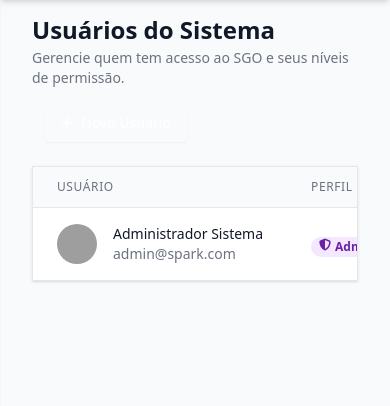
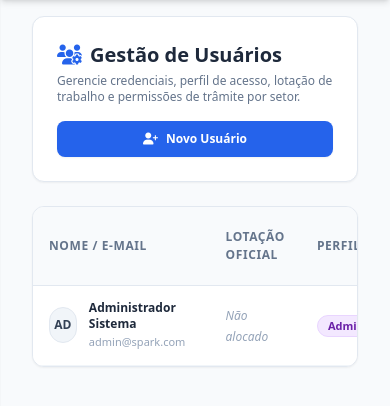
Before and after one commit to oldboy465/sgo, a Flask app: page /admin/usuarios in a window 390 px wide. Shown: the part 64-470 px from the top of the page. Run offline with Flask 3, Linux system fonts and the light colour scheme; a user stored in the database is signed in; some libraries are stand-ins or nearby versions; grey boxes are pictures that could not be loaded.

Commit message:
Initial commit

```diff
--- a/app/templates/admin/users_list.html
+++ b/app/templates/admin/users_list.html
@@ -1,87 +1,96 @@
-{% extends "base/base.html" %}
+{% extends "base.html" %}
 
-{% block title %}Gerenciar Usuários - SGO{% endblock %}
+{% block title %}Gestão de Usuários{% endblock %}
 
 {% block content %}
-<div class="max-w-7xl mx-auto">
-
-    <div class="md:flex md:items-center md:justify-between mb-6">
-        <div class="flex-1 min-w-0">
-            <h2 class="text-2xl font-bold leading-7 text-gray-900 sm:text-3xl sm:truncate">
-                Usuários do Sistema
-            </h2>
-            <p class="mt-1 text-sm text-gray-500">
-                Gerencie quem tem acesso ao SGO e seus níveis de permissão.
-            </p>
+<div class="max-w-7xl mx-auto space-y-6">
+    <!-- Cabeçalho e Ações Principais -->
+    <div class="flex flex-col sm:flex-row sm:items-center sm:justify-between gap-4 bg-white p-6 rounded-xl border border-slate-200 shadow-sm">
+        <div>
+            <h1 class="text-xl font-bold text-slate-800 flex items-center gap-2">
+                <i class="fa-solid fa-users-gear text-blue-600"></i> Gestão de Usuários
+            </h1>
+            <p class="text-xs text-slate-500 mt-1">Gerencie credenciais, perfil de acesso, lotação de trabalho e permissões de trâmite por setor.</p>
         </div>
-        <div class="mt-4 flex md:mt-0 md:ml-4">
-            <a href="{{ url_for('admin.user_create') }}" class="ml-3 inline-flex items-center px-4 py-2 border border-transparent rounded-md shadow-sm text-sm font-medium text-white bg-brand-600 hover:bg-brand-700 focus:outline-none focus:ring-2 focus:ring-offset-2 focus:ring-brand-500">
-                <i class="fas fa-plus mr-2"></i> Novo Usuário
-            </a>
-        </div>
+        <a href="{{ url_for('admin.user_create') }}" class="inline-flex items-center justify-center gap-2 px-4 py-2.5 bg-blue-600 hover:bg-blue-700 text-white font-semibold text-xs rounded-lg transition-colors shadow-sm">
+            <i class="fa-solid fa-user-plus"></i> Novo Usuário
+        </a>
     </div>
 
-    <div class="bg-white shadow overflow-hidden sm:rounded-lg border border-gray-200">
-        <div class="overflow-x-auto">
-            <table class="min-w-full divide-y divide-gray-200">
-                <thead class="bg-gray-50">
+    <!-- Tabela de Usuários Estilizada com Tailwind CSS -->
+    <div class="bg-white rounded-xl border border-slate-200 shadow-sm overflow-hidden">
+        <div class="table-responsive">
+            <table class="table-tailwind">
+                <thead>
                     <tr>
-                        <th scope="col" class="px-6 py-3 text-left text-xs font-medium text-gray-500 uppercase tracking-wider">Usuário</th>
-                        <th scope="col" class="px-6 py-3 text-left text-xs font-medium text-gray-500 uppercase tracking-wider">Perfil</th>
-                        <th scope="col" class="px-6 py-3 text-left text-xs font-medium text-gray-500 uppercase tracking-wider">Status</th>
-                        <th scope="col" class="px-6 py-3 text-left text-xs font-medium text-gray-500 uppercase tracking-wider">Cadastro</th>
-                        <th scope="col" class="relative px-6 py-3"><span class="sr-only">Ações</span></th>
+                        <th>Nome / E-mail</th>
+                        <th>Lotação Oficial</th>
+                        <th>Perfil</th>
+                        <th>Setores de Trâmite</th>
+                        <th>Status</th>
+                        <th class="text-right">Ações</th>
                     </tr>
                 </thead>
-                <tbody class="bg-white divide-y divide-gray-200">
+                <tbody class="divide-y divide-slate-100">
                     {% for user in users.items %}
-                    <tr class="hover:bg-gray-50 transition-colors">
-                        <td class="px-6 py-4 whitespace-nowrap">
-                            <div class="flex items-center">
-                                <div class="flex-shrink-0 h-10 w-10">
-                                    <img class="h-10 w-10 rounded-full object-cover" src="https://ui-avatars.com/api/?name={{ user.nome }}&background=random" alt="">
+                    <tr class="hover:bg-slate-50/80 transition-colors">
+                        <td>
+                            <div class="flex items-center gap-3">
+                                <div class="w-9 h-9 rounded-full bg-slate-100 text-slate-700 font-bold flex items-center justify-center text-xs uppercase border border-slate-200">
+                                    {{ user.nome[:2] }}
                                 </div>
-                                <div class="ml-4">
-                                    <div class="text-sm font-medium text-gray-900">{{ user.nome }}</div>
-                                    <div class="text-sm text-gray-500">{{ user.email }}</div>
+                                <div>
+                                    <span class="font-semibold text-xs text-slate-800 block">{{ user.nome }}</span>
+                                    <span class="text-[11px] text-slate-400 block mt-0.5">{{ user.email }}</span>
                                 </div>
                             </div>
                         </td>
-
-                        <td class="px-6 py-4 whitespace-nowrap">
-                            {% if user.perfil == 'Administrador' %}
-                                <span class="px-2 inline-flex text-xs leading-5 font-semibold rounded-full bg-purple-100 text-purple-800">
-                                    <i class="fas fa-shield-alt mr-1 mt-0.5"></i> Admin
+                        <td>
+                            {% if user.lotacao_trabalho %}
+                                <span class="inline-flex items-center gap-1.5 px-2.5 py-1 rounded-md text-xs font-semibold bg-slate-100 text-slate-700 border border-slate-200">
+                                    <i class="fa-solid fa-building text-slate-400 text-[10px]"></i>
+                                    {{ user.lotacao_trabalho.sigla }}
                                 </span>
                             {% else %}
-                                <span class="px-2 inline-flex text-xs leading-5 font-semibold rounded-full bg-blue-100 text-blue-800">
-                                    Usuário
+                                <span class="text-xs text-slate-400 italic">Não alocado</span>
+                            {% endif %}
+                        </td>
+                        <td>
+                            <span class="inline-block px-2.5 py-0.5 rounded-full text-[11px] font-bold {% if user.perfil == 'Administrador' %}bg-purple-100 text-purple-800 border border-purple-200{% else %}bg-blue-100 text-blue-800 border border-blue-200{% endif %}">
+                                {{ user.perfil }}
+                            </span>
+                        </td>
+                        <td>
+                            <div class="flex flex-wrap gap-1 max-w-xs">
+                                {% for s in user.setores_permitidos %}
+                                    <span class="text-[10px] bg-slate-100 text-slate-600 border border-slate-200 px-1.5 py-0.5 rounded font-mono">
+                                        {{ s.sigla }}
+                                    </span>
+                                {% else %}
+                                    <span class="text-xs text-slate-400 italic">Nenhum setor atrelado</span>
+                                {% endfor %}
+                            </div>
+                        </td>
+                        <td>
+                            {% if user.ativo %}
+                                <span class="inline-flex items-center gap-1.5 text-xs font-semibold text-emerald-700 bg-emerald-50 border border-emerald-200 px-2.5 py-0.5 rounded-full">
+                                    <span class="w-1.5 h-1.5 rounded-full bg-emerald-500"></span> Ativo
+                                </span>
+                            {% else %}
+                                <span class="inline-flex items-center gap-1.5 text-xs font-semibold text-rose-700 bg-rose-50 border border-rose-200 px-2.5 py-0.5 rounded-full">
+                                    <span class="w-1.5 h-1.5 rounded-full bg-rose-500"></span> Inativo
                                 </span>
                             {% endif %}
                         </td>
-
-                        <td class="px-6 py-4 whitespace-nowrap">
-                            {% if user.ativo %}
-                                <span class="px-2 inline-flex text-xs leading-5 font-semibold rounded-full bg-green-100 text-green-800">Ativo</span>
-                            {% else %}
-                                <span class="px-2 inline-flex text-xs leading-5 font-semibold rounded-full bg-red-100 text-red-800">Inativo</span>
-                            {% endif %}
-                        </td>
-
-                        <td class="px-6 py-4 whitespace-nowrap text-sm text-gray-500">
-                            {{ user.created_at.strftime('%d/%m/%Y') }}
-                        </td>
-
-                        <td class="px-6 py-4 whitespace-nowrap text-right text-sm font-medium">
-                            <div class="flex items-center justify-end space-x-3">
-                                <a href="{{ url_for('admin.user_edit', id=user.id) }}" class="text-indigo-600 hover:text-indigo-900" title="Editar">
-                                    <i class="fas fa-edit"></i>
+                        <td class="text-right">
+                            <div class="flex items-center justify-end gap-2">
+                                <a href="{{ url_for('admin.user_edit', id=user.id) }}" class="p-1.5 text-slate-500 hover:text-blue-600 hover:bg-slate-100 rounded-lg transition-colors" title="Editar Usuário">
+                                    <i class="fa-solid fa-pen-to-square text-sm"></i>
                                 </a>
-
-                                {% if current_user.id != user.id %}
-                                <form action="{{ url_for('admin.user_delete', id=user.id) }}" method="POST" onsubmit="return confirm('Tem certeza que deseja excluir este usuário? Esta ação não pode ser desfeita.');" class="inline">
-                                    <button type="submit" class="text-red-600 hover:text-red-900 bg-transparent border-0 p-0 cursor-pointer" title="Excluir">
-                                        <i class="fas fa-trash"></i>
+                                {% if user.id != current_user.id %}
+                                <form action="{{ url_for('admin.user_delete', id=user.id) }}" method="POST" onsubmit="return confirm('Tem certeza que deseja excluir o usuário {{ user.nome }}?');" class="inline">
+                                    <button type="submit" class="p-1.5 text-slate-500 hover:text-rose-600 hover:bg-rose-50 rounded-lg transition-colors" title="Excluir Usuário">
+                                        <i class="fa-solid fa-trash-can text-sm"></i>
                                     </button>
                                 </form>
                                 {% endif %}
@@ -90,43 +99,24 @@
                     </tr>
                     {% else %}
                     <tr>
-                        <td colspan="5" class="px-6 py-12 text-center text-gray-500">
-                            <i class="fas fa-users text-4xl mb-3 text-gray-300"></i>
-                            <p>Nenhum usuário encontrado.</p>
-                        </td>
+                        <td colspan="6" class="text-center py-8 text-slate-400 text-xs">Nenhum usuário cadastrado até o momento.</td>
                     </tr>
                     {% endfor %}
                 </tbody>
             </table>
         </div>
 
+        <!-- Paginação -->
         {% if users.pages > 1 %}
-        <div class="bg-white px-4 py-3 border-t border-gray-200 flex items-center justify-between sm:px-6">
-            <div class="flex-1 flex justify-between sm:hidden">
-                <a href="{{ url_for('admin.users_list', page=users.prev_num) if users.has_prev else '#' }}" class="relative inline-flex items-center px-4 py-2 border border-gray-300 text-sm font-medium rounded-md text-gray-700 bg-white hover:bg-gray-50">Anterior</a>
-                <a href="{{ url_for('admin.users_list', page=users.next_num) if users.has_next else '#' }}" class="ml-3 relative inline-flex items-center px-4 py-2 border border-gray-300 text-sm font-medium rounded-md text-gray-700 bg-white hover:bg-gray-50">Próximo</a>
-            </div>
-            <div class="hidden sm:flex-1 sm:flex sm:items-center sm:justify-between">
-                <div>
-                    <p class="text-sm text-gray-700">
-                        Mostrando <span class="font-medium">{{ users.page }}</span> de <span class="font-medium">{{ users.pages }}</span> páginas.
-                    </p>
-                </div>
-                <div>
-                    <nav class="relative z-0 inline-flex rounded-md shadow-sm -space-x-px" aria-label="Pagination">
-                        {% for page_num in users.iter_pages() %}
-                            {% if page_num %}
-                                {% if users.page == page_num %}
-                                    <span class="relative inline-flex items-center px-4 py-2 border border-brand-500 bg-brand-50 text-sm font-medium text-brand-600">{{ page_num }}</span>
-                                {% else %}
-                                    <a href="{{ url_for('admin.users_list', page=page_num) }}" class="bg-white border-gray-300 text-gray-500 hover:bg-gray-50 relative inline-flex items-center px-4 py-2 border text-sm font-medium">{{ page_num }}</a>
-                                {% endif %}
-                            {% else %}
-                                <span class="relative inline-flex items-center px-4 py-2 border border-gray-300 bg-white text-sm font-medium text-gray-700">...</span>
-                            {% endif %}
-                        {% endfor %}
-                    </nav>
-                </div>
+        <div class="px-6 py-4 bg-slate-50 border-t border-slate-200 flex items-center justify-between">
+            <span class="text-xs text-slate-500">Página {{ users.page }} de {{ users.pages }}</span>
+            <div class="flex items-center gap-1">
+                {% if users.has_prev %}
+                <a href="{{ url_for('admin.users_list', page=users.prev_num) }}" class="px-3 py-1.5 bg-white border border-slate-200 text-slate-600 hover:bg-slate-50 rounded-md text-xs font-semibold transition-colors">Anterior</a>
+                {% endif %}
+                {% if users.has_next %}
+                <a href="{{ url_for('admin.users_list', page=users.next_num) }}" class="px-3 py-1.5 bg-white border border-slate-200 text-slate-600 hover:bg-slate-50 rounded-md text-xs font-semibold transition-colors">Próxima</a>
+                {% endif %}
             </div>
         </div>
         {% endif %}
```
Also changed, not shown: app/templates/admin/lotacoes_form.html (added, +57 -0 lines), app/templates/admin/lotacoes_list.html (added, +84 -0 lines), app/templates/admin/users_form.html (+90 -74 lines), atualizar_banco.py (+39 -11 lines), sparkmanager_dev.db.
